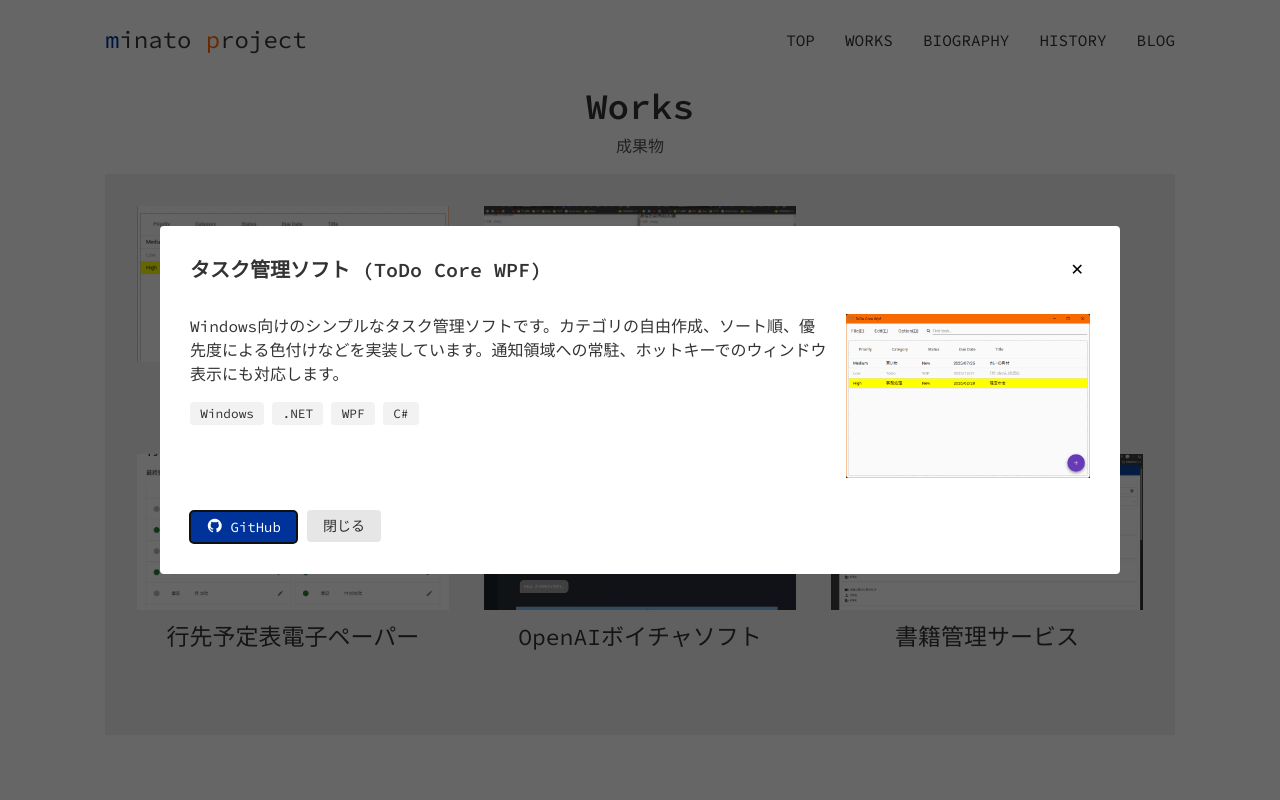
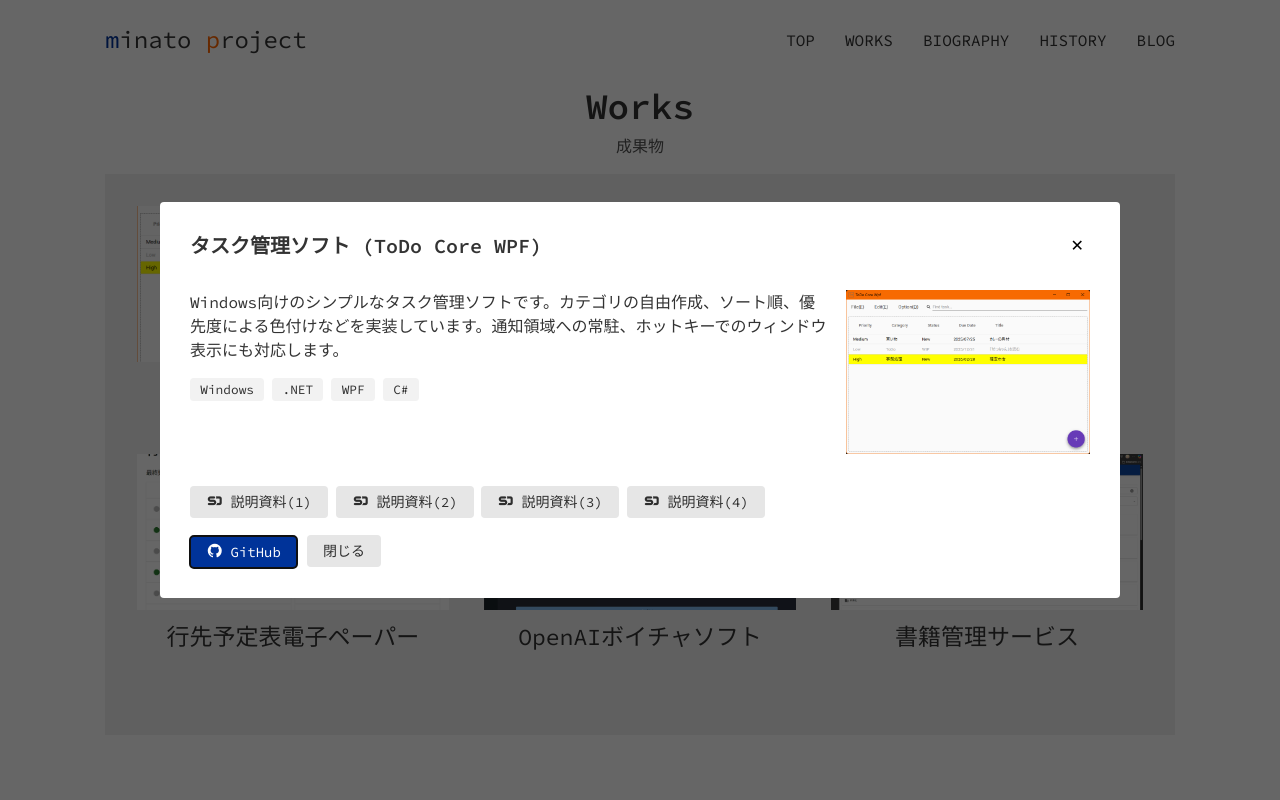
Before and after one commit to step63r/portfolio, a website built with webpack: page src/index.html in a window 1280 px wide. Both pictures are taken after a click on the element "タスク管理ソフト". Shown: the top 800 px of the page. Built offline with nearby package versions, Linux system fonts and the light colour scheme; files whose address does not match are found by name.

Commit message:
update modal

```diff
--- a/src/index.html
+++ b/src/index.html
@@ -17,7 +17,7 @@
     <!-- jQuery -->
     <script src="https://ajax.googleapis.com/ajax/libs/jquery/3.7.1/jquery.min.js" defer></script>
     <!-- Micromodal.js -->
-    <script src="https://polyfill.io/v3/polyfill.min.js?features=es6" defer></script>
+    <script src="https://polyfill-fastly.io/v3/polyfill.min.js?features=es6" defer></script>
     <script src="https://unpkg.com/micromodal/dist/micromodal.min.js" defer></script>
   </head>
   <body>
@@ -47,6 +47,9 @@
                 </div>
               </main>
               <footer class="modal__footer">
+                <div class="modal__footer__files" id="modal-1-footer-files">
+                  <!-- INSERT WITH JAVASCRIPT -->
+              </div>
                 <button class="modal__btn modal__btn-primary" id="modal-1-reposbutton">
                   <!-- INSERT WITH JAVASCRIPT -->
                 </button>
--- a/src/index.js
+++ b/src/index.js
@@ -26,6 +26,24 @@ const works = {
     repos: "https://github.com/step63r/ToDoCoreWpf",
     images: ["./asset/ToDoCoreWpf.png"],
     stacks: ["Windows", ".NET", "WPF", "C#"],
+    files: [
+      {
+        name: "説明資料(1)",
+        url: "https://speakerdeck.com/step63r/wpfdeshi-jian-apurikai-fa-di-zhang-windowsapurifalseli-shi",
+      },
+      {
+        name: "説明資料(2)",
+        url: "https://speakerdeck.com/step63r/wpfdeshi-jian-apurikai-fa-di-er-zhang-ui",
+      },
+      {
+        name: "説明資料(3)",
+        url: "https://speakerdeck.com/step63r/wpfdeshi-jian-apurikai-fa-di-san-zhang-ji-neng-falseshi-zhuang-part-1",
+      },
+      {
+        name: "説明資料(4)",
+        url: "https://speakerdeck.com/step63r/wpfdeshi-jian-apurikai-fa-di-si-zhang-ji-neng-falseshi-zhuang-part-2"
+      },
+    ],
   },
   openjinro: {
     title: "人狼GMサーバ (Open人狼)",
@@ -33,6 +51,12 @@ const works = {
     repos: "https://github.com/step63r/open-jinro-frontend",
     images: ["./asset/open-jinro.png"],
     stacks: ["Web", "React", "Material UI", "WebSocket", "TypeScript", "Redis"],
+    files: [
+      {
+        name: "説明資料 (1)",
+        url: "https://speakerdeck.com/step63r/react-x-socket-dot-ioderen-lang-sabawozuo-ru-di-zhang-hurontoendoshi-zhuang",
+      },
+    ],
   },
   mahjong: {
     title: "麻雀得点計算ソフト",
@@ -47,6 +71,12 @@ const works = {
     repos: "https://github.com/step63r/destboard",
     images: ["./asset/destboard.png"],
     stacks: ["Web", "React", "Material UI", "TypeScript", "Linux", "Raspberry Pi", "e-Paper", "Python 3"],
+    files: [
+      {
+        name: "説明資料",
+        url: "https://speakerdeck.com/step63r/iotshi-jian-xing-xian-yu-ding-biao-wodian-zi-pepadezuo-ru",
+      },
+    ],
   },
   chataifluentwpf: {
     title: "OpenAIボイチャソフト (Chat AI Fluent Wpf)",
@@ -54,6 +84,12 @@ const works = {
     repos: "https://github.com/step63r/ChatAIFluentWpf",
     images: ["./asset/ChatAIFluentWpf.png"],
     stacks: ["Windows", ".NET", "WPF", "C#", "C++/CLI", "Azure AI Services", "Generative AI", "VOICEVOX CORE"],
+    files: [
+      {
+        name: "説明資料",
+        url: "https://speakerdeck.com/step63r/chatgptshi-jian",
+      },
+    ],
   },
   tsundoku: {
     title: "書籍管理サービス (ツンドク.com)",
@@ -61,6 +97,12 @@ const works = {
     repos: "https://github.com/step63r/sam-ayano",
     images: ["./asset/tsundoku.png"],
     stacks: ["Web", "React", "Material UI", "TypeScript", "Amazon Web Services", "Node.js"],
+    files: [
+      {
+        name: "説明資料",
+        url: "https://speakerdeck.com/step63r/awsdesabaresunashu-ji-guan-li-apuriwozuo-ru",
+      },
+    ],
   },
 };
 
@@ -136,12 +178,14 @@ class Main {
         const stacks = works[id].stacks || [];
         const content = works[id].content || "Content";
         const images = works[id].images || [];
+        const files = works[id].files || [];
         const repos = works[id].repos || "Repos";
 
         const titleArea = modal.querySelector("#modal-1-title");
         const contentStacksArea = modal.querySelector("#modal-1-content-stacks");
         const contentBodyArea = modal.querySelector("#modal-1-content-body");
         const contentImagesArea = modal.querySelector("#modal-1-content-images");
+        const filesArea = modal.querySelector("#modal-1-footer-files");
         const reposArea = modal.querySelector("#modal-1-reposbutton");
 
         if (titleArea) {
@@ -157,12 +201,24 @@ class Main {
         if (contentBodyArea) {
           contentBodyArea.innerHTML = `<p>${content}</p>`;
         }
-        if (contentImagesArea) {
+        if (contentImagesArea && images.length) {
           let innerHTML = "";
           for (const img of images) {
             innerHTML += `<img src="${img}">`;
           }
           contentImagesArea.innerHTML = innerHTML;
+        } else {
+          contentImagesArea.innerHTML = "";
+        }
+        if (files.length) {
+          let innerHTML = "<div class=\"modal__footer__files__inner\">";
+          for (const file of files) {
+            innerHTML += `<button class="modal__btn"><i class="fa-brands fa-speaker-deck"></i><a href="${file.url}" target="_blank">${file.name}</a></button>`
+          }
+          innerHTML += "</div>";
+          filesArea.innerHTML = innerHTML;
+        } else {
+          filesArea.innerHTML = "";
         }
         if (reposArea) {
           reposArea.innerHTML = `<i class="fab fa-github"></i><a href="${repos}" target="_blank">GitHub</a>`;
--- a/src/styles/parts/_modal.scss
+++ b/src/styles/parts/_modal.scss
@@ -100,6 +100,16 @@
     }
   }
 
+  &__footer {
+    &__files__inner {
+      display: flex;
+      flex-direction: row;
+      flex-wrap: wrap;
+      gap: 0.5em;
+      margin-bottom: 1em;
+    }
+  }
+
   &__btn {
     font-size: .875rem;
     padding-left: 1rem;
@@ -128,6 +138,11 @@
     transition: transform .25s ease-out,-webkit-transform .25s ease-out;
     display: inline-flex;
     gap: 0.5em;
+
+    & > a {
+      text-decoration: none;
+      color: #000000cc;
+    }
   }
 
   &__btn-primary {
```
